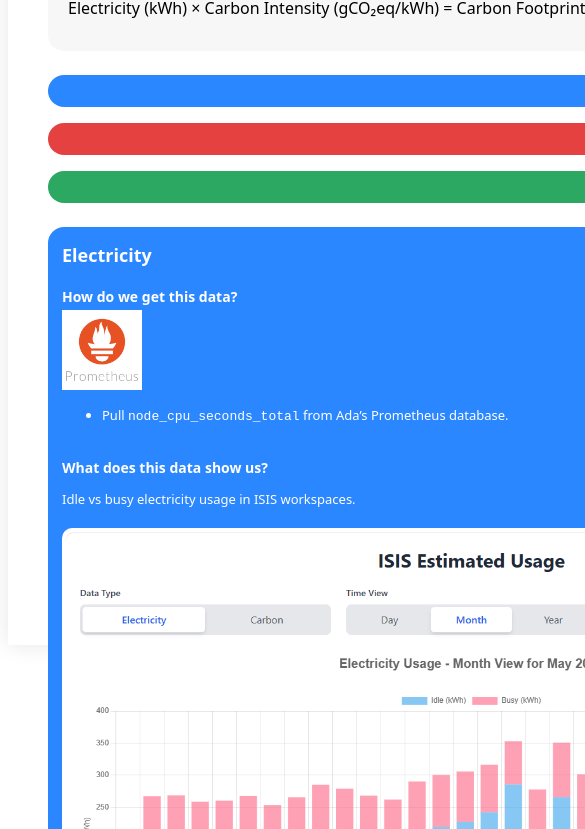
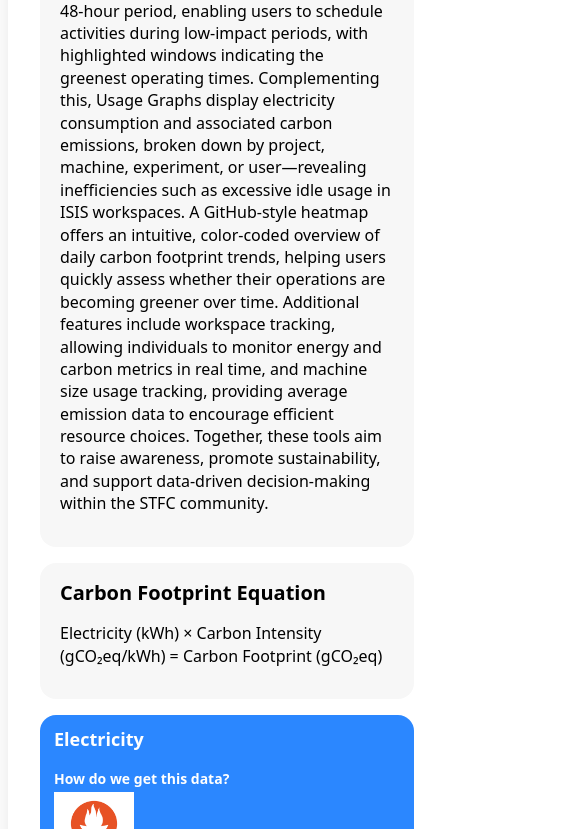
Before and after one commit to prodmodfour/ciuk_2025_poster, a Nuxt app in the folder src/: page / in a window 390 px wide. Shown: the part 655-1484 px from the top of the page, 585 px wide, since content can reach past the window. Built offline with nearby package versions, Linux system fonts and the light colour scheme.

Commit message:
feat: refactor segment structure and improve responsive design for better layout and usability

```diff
--- a/src/app/app.vue
+++ b/src/app/app.vue
@@ -33,19 +33,7 @@ Together, these tools aim to raise awareness, promote sustainability, and suppor
     <p>Electricity (kWh) × Carbon Intensity (gCO₂eq/kWh) = Carbon Footprint (gCO₂eq)</p>
   </section>
 
-  <section class="segments">
-    <article class="segment segment-electricity">
-      <!-- electricity content -->
-    </article>
 
-    <article class="segment segment-intensity">
-      <!-- carbon intensity content -->
-    </article>
-
-    <article class="segment segment-footprint">
-      <!-- carbon footprint content -->
-    </article>
-  </section>
 
   <article class="segment segment-electricity">
   <h2>Electricity</h2>
@@ -163,16 +151,17 @@ Together, these tools aim to raise awareness, promote sustainability, and suppor
   background: white;
   box-shadow: 0 0 20px rgba(0,0,0,0.1);
 
-  /* approximate A0 portrait ratio */
-  width: 840px;         /* pick any width you like */
-  height: calc(840px * 1.414); /* ≈ A-series portrait ratio */
+  /* responsive width, let height grow with content */
+  width: 100%;
+  max-width: 840px;
 
-  padding: 40px;
+  padding: 32px;
   display: flex;
   flex-direction: column;
-  gap: 24px;
+  gap: 16px;
   font-family: system-ui, -apple-system, BlinkMacSystemFont, "Segoe UI", sans-serif;
 }
+
 
 /* Print: use full page */
 @page {
@@ -242,12 +231,13 @@ Together, these tools aim to raise awareness, promote sustainability, and suppor
 
 .segment {
   border-radius: 16px;
-  padding: 16px 14px;
+  padding: 12px 14px;
   display: flex;
   flex-direction: column;
-  gap: 8px;
+  gap: 6px;
   color: #fff;
 }
+
 
 /* Segment Colour Coding*/
 .segment-electricity { background: #2b87ff; }  /* blue */
@@ -278,11 +268,13 @@ Together, these tools aim to raise awareness, promote sustainability, and suppor
 }
 
 .segment-image {
-  width: 100%;
+  max-width: 80%;
+  height: auto;
   border-radius: 10px;
-  margin: 6px 0;
+  margin: 8px auto;
   background: white;      /* so charts sit on a white card */
   padding: 4px;
+  object-fit: contain;
 }
 
 /* Carbon Intensity Segment Styles */
```
